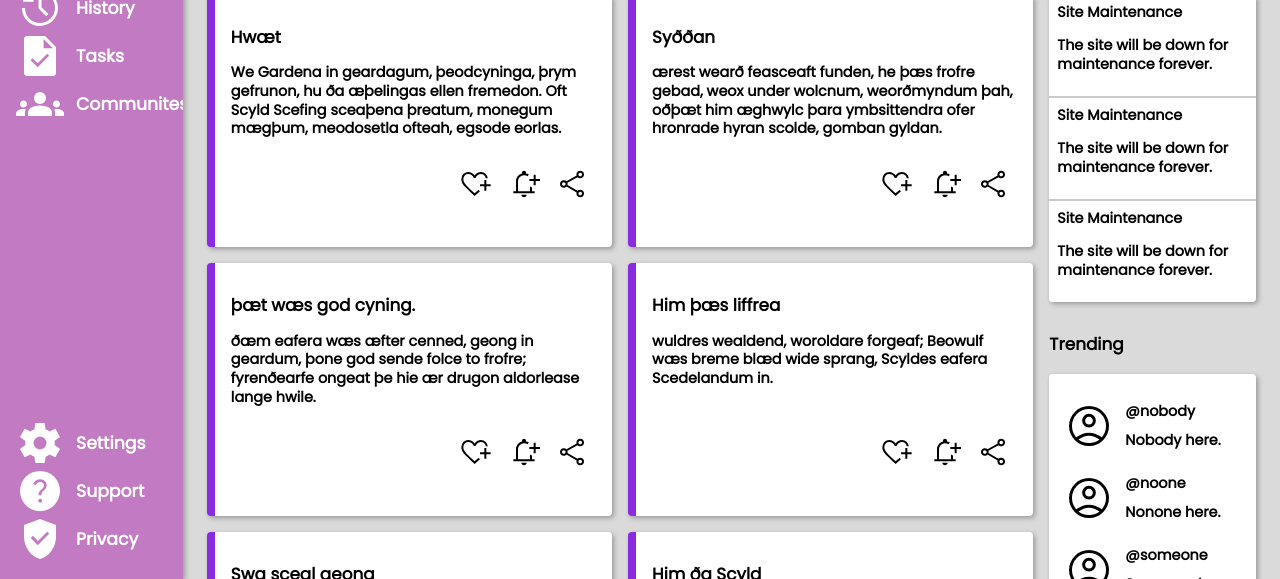
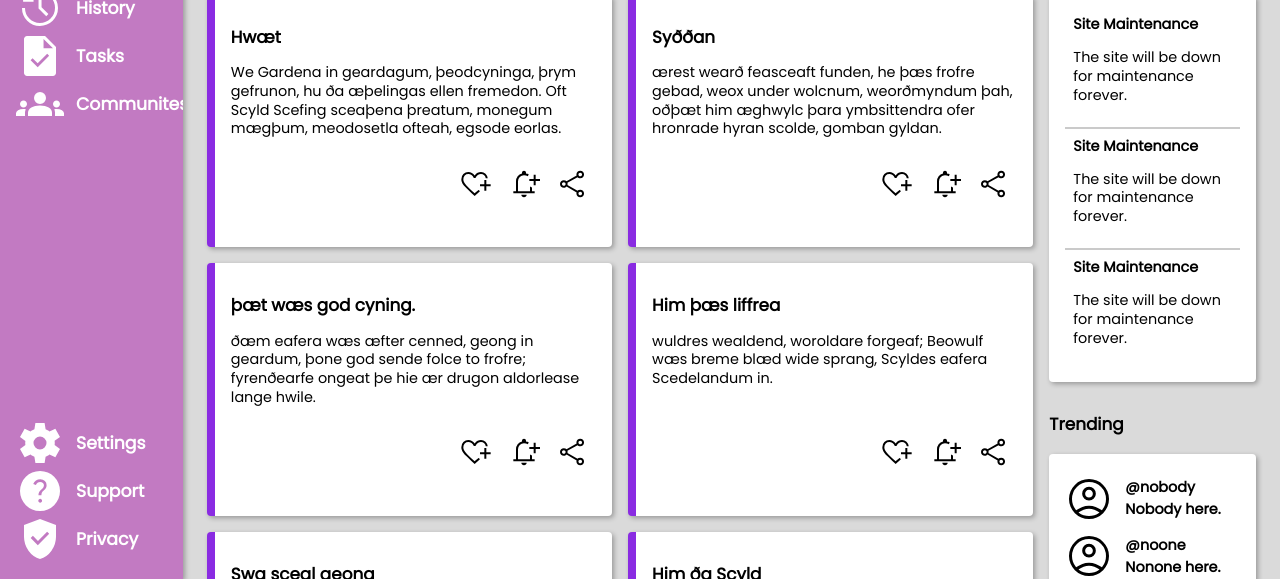
Before and after one commit to CyberRacc/admin-dashboard, a plain HTML site: page index.html in a window 1280 px wide. Shown: the part 221-800 px from the top of the page. Drawn offline with Linux system fonts and the light colour scheme.

Commit message:
Altered line-height so the Hello, user and trending sections look nicer.

```diff
--- a/css/styles.css
+++ b/css/styles.css
@@ -130,6 +130,7 @@ body {
     grid-column: 2 / 3;
     width: 300px;
     align-items: start;
+    line-height: 0.5;
 }
 
 #actions {
@@ -255,10 +256,19 @@ body {
     background-color: white;
     border-radius: 4px;
     box-shadow: var(--global-box-shadow);
+    padding: 12px 16px;
 }
 
 .announcement-block {
     padding: 8px;
+}
+
+.announcement-block h4 {
+    font-weight: bold;
+}
+
+.announcement-block p {
+    font-weight: normal;
 }
 
 .announcement-block:nth-child(2) {
@@ -290,7 +300,7 @@ body {
     grid-template-columns: 48px auto;
     align-items: center;
     gap: 12px;
-    line-height: 1.0;
+    line-height: 0.5;
 }
 
 .trending-user {
@@ -331,6 +341,10 @@ body {
     box-shadow: var(--global-box-shadow);
     max-height: 400px;
     overflow-y: auto;
+}
+
+.dash-block p {
+    font-weight: normal;
 }
 
 .dash-block-buttons-container {
```
